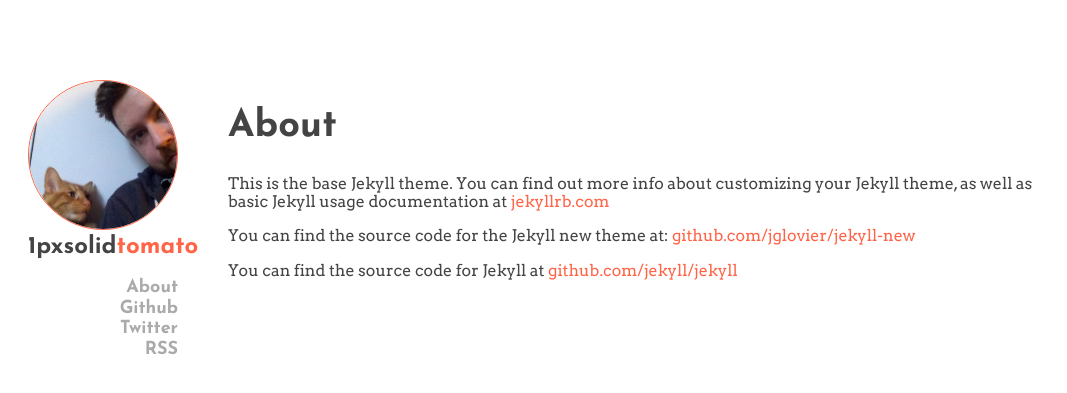
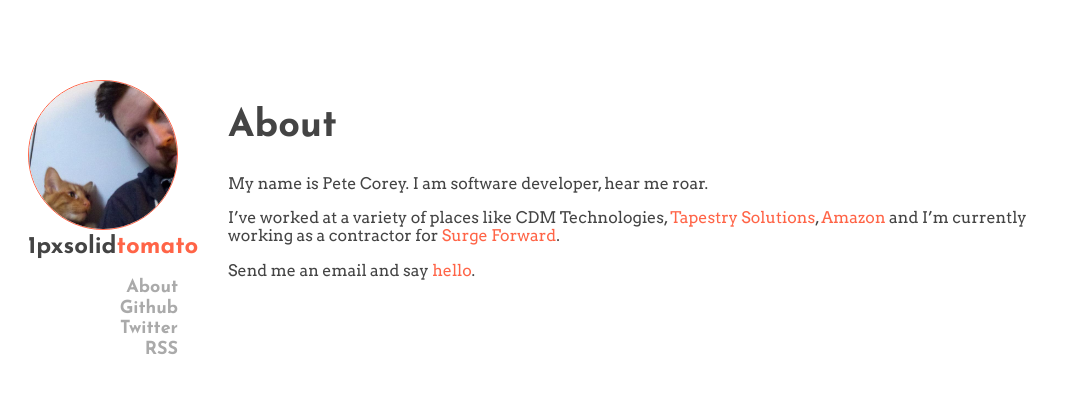
Before and after one commit to pcorey/pcorey.github.io, a Jekyll site: the page built from about.md, in a window 1280 px wide. Shown: the top 393 px of the page, without its empty margins (0-1067 px from the left). Built offline with Jekyll 4.4.1, drawn with Linux system fonts in a browser that asks for light colours; nearby versions of some CDN libraries; library files that are not in the unit come from our copies.

Commit message:
Updated about page

```diff
--- a/about.md
+++ b/about.md
@@ -4,8 +4,8 @@ title: About
 permalink: /about/
 ---
 
-This is the base Jekyll theme. You can find out more info about customizing your Jekyll theme, as well as basic Jekyll usage documentation at [jekyllrb.com](http://jekyllrb.com/)
+My name is Pete Corey. I am software developer, hear me roar.
 
-You can find the source code for the Jekyll new theme at: [github.com/jglovier/jekyll-new](https://github.com/jglovier/jekyll-new)
+I've worked at a variety of places like CDM Technologies, [Tapestry Solutions](https://www.tapestrysolutions.com/), [Amazon](http://www.amazon.com/) and I'm currently working as a contractor for [Surge Forward](http://www.surgeforward.com/).
 
-You can find the source code for Jekyll at [github.com/jekyll/jekyll](https://github.com/jekyll/jekyll)
+Send me an email and say [hello](mailto:hello@1pxsolidtomato.com).
```
